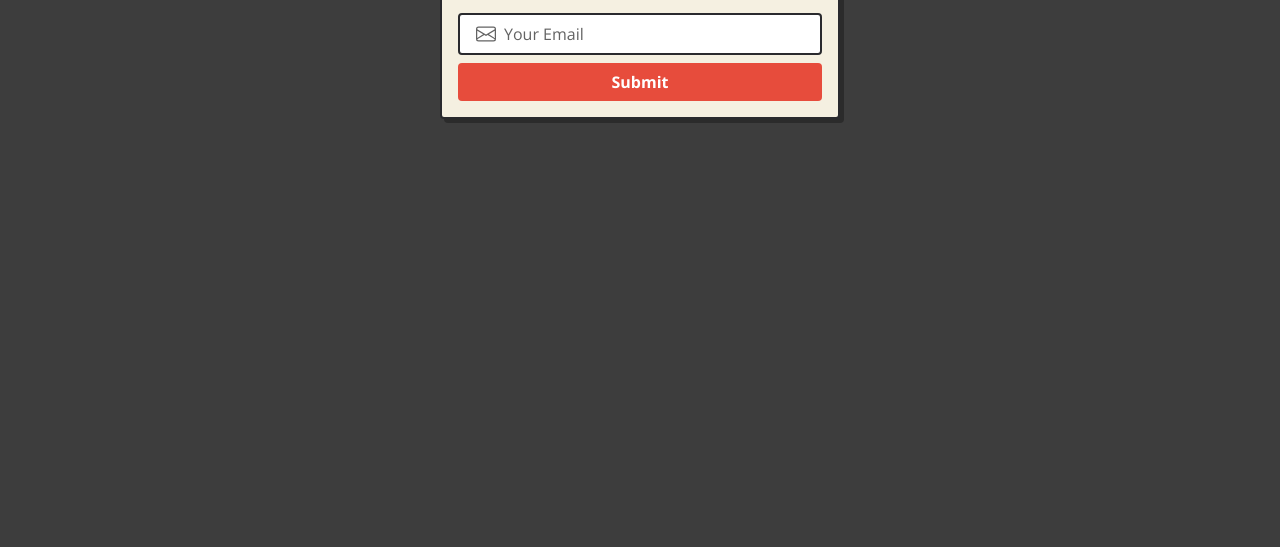
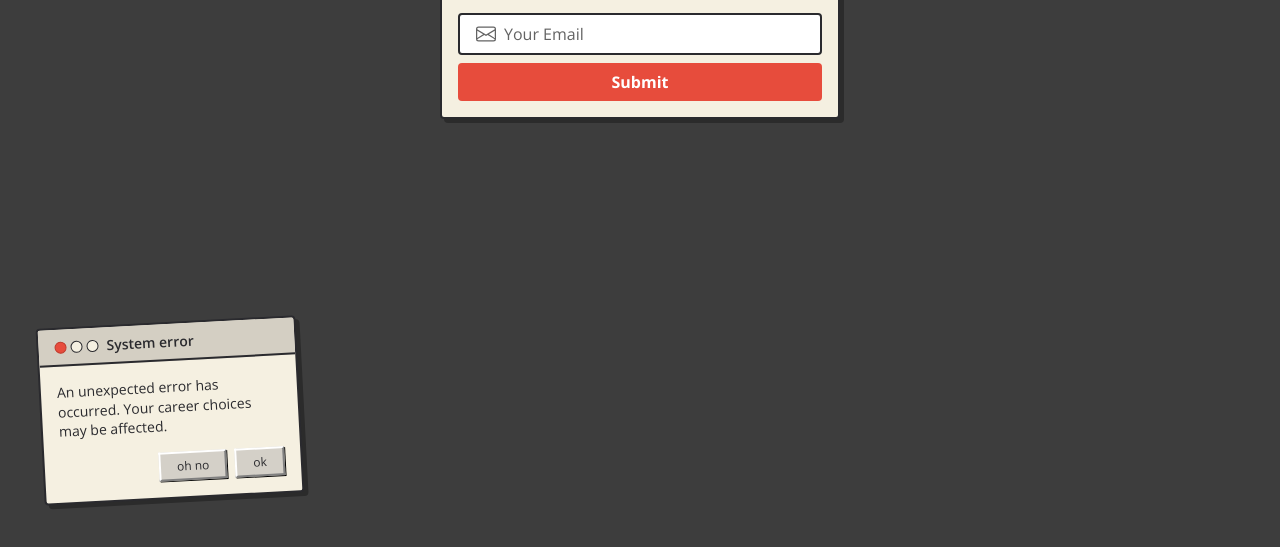
Before and after one commit to boo13/producer-producer, a plain HTML site: page index.html in a window 1280 px wide. Shown: the part 221-768 px from the top of the page. Drawn offline with nearby package versions, Linux system fonts and the light colour scheme.

Commit message:
feat(04-01): add decorative system error dialog
- Error dialog with playful message text
- Retro 3D button styling with inset/outset borders
- Added --button-face CSS variable for button color
- Positioned bottom-left with -3deg rotation
- role="dialog" and aria-label for accessibility

```diff
--- a/css/styles.css
+++ b/css/styles.css
@@ -18,6 +18,9 @@
     --spacing-sm: 8px;
     --spacing-md: 16px;
     --spacing-lg: 24px;
+
+    /* Retro button face */
+    --button-face: #d4d0c8;
 }
 
 * {
@@ -204,6 +207,45 @@ body {
     color: var(--ink-light);
 }
 
+/* Error Dialog (decorative) */
+.error-dialog {
+    position: absolute;
+    bottom: 80px;
+    left: 40px;
+    width: 260px;
+    transform: rotate(-3deg);
+}
+
+.error-dialog .error-message {
+    font-size: 0.875rem;
+    color: var(--ink);
+    margin-bottom: var(--spacing-md);
+    line-height: 1.4;
+}
+
+.error-dialog .dialog-buttons {
+    display: flex;
+    justify-content: flex-end;
+    gap: var(--spacing-sm);
+}
+
+.error-dialog .dialog-btn {
+    background: var(--button-face);
+    border: 2px solid;
+    border-color: #fff #808080 #808080 #fff;
+    padding: var(--spacing-xs) var(--spacing-md);
+    font-size: 0.75rem;
+    font-family: inherit;
+    color: var(--ink);
+    cursor: default;
+    box-shadow: 1px 1px 0 #000;
+}
+
+.error-dialog .dialog-btn:active {
+    border-color: #808080 #fff #fff #808080;
+    box-shadow: none;
+}
+
 @media only screen and (max-width: 500px) {
   .desktop {
     padding: var(--spacing-md);
--- a/index.html
+++ b/index.html
@@ -58,6 +58,25 @@
             </form>
         </div>
     </div>
+
+    <!-- System Error Dialog (decorative) -->
+    <div class="window error-dialog" role="dialog" aria-label="Decorative system error dialog">
+        <div class="window-title-bar">
+            <div class="window-controls">
+                <span class="window-control close"></span>
+                <span class="window-control minimize"></span>
+                <span class="window-control maximize"></span>
+            </div>
+            <span class="window-title">System error</span>
+        </div>
+        <div class="window-body">
+            <p class="error-message">An unexpected error has occurred. Your career choices may be affected.</p>
+            <div class="dialog-buttons">
+                <button type="button" class="dialog-btn" disabled>oh no</button>
+                <button type="button" class="dialog-btn" disabled>ok</button>
+            </div>
+        </div>
+    </div>
     </main>
     <script src="js/subscribe-form.js"></script>
 </body>
```
